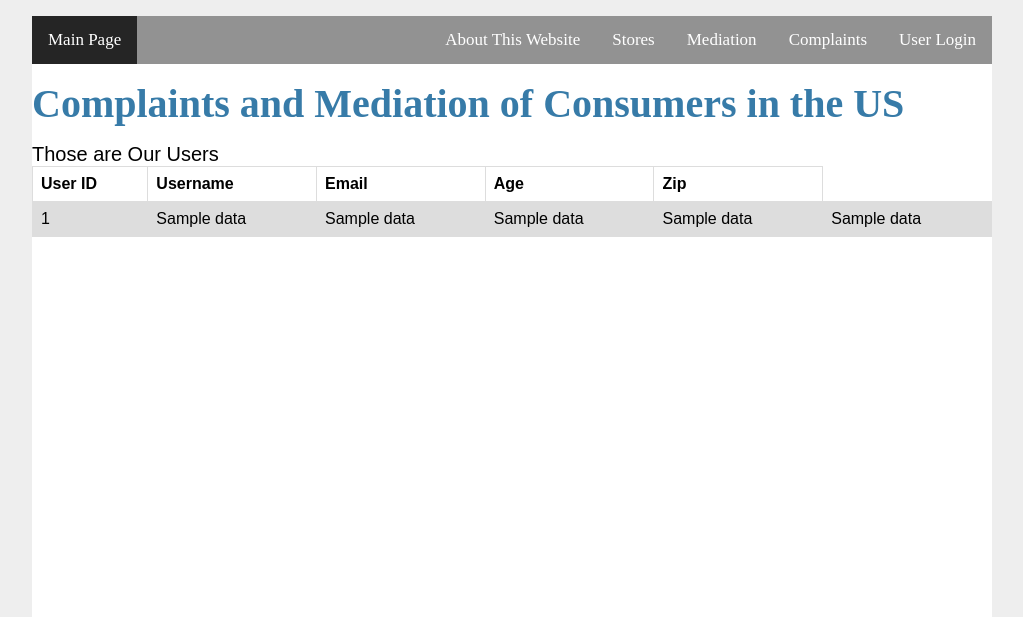
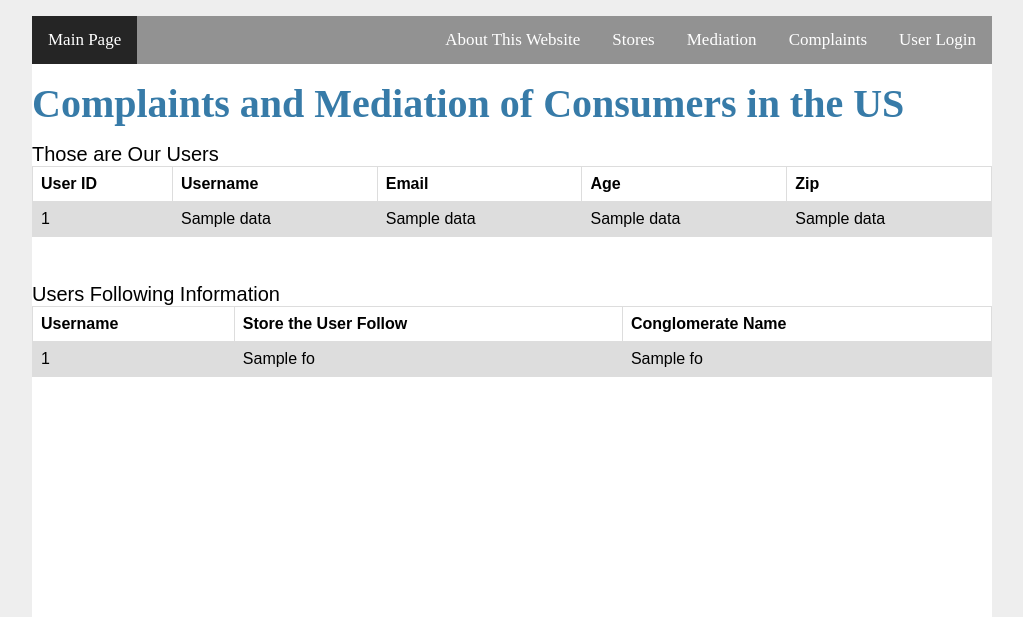
Before and after one commit to Lhy121125/COMS4111_Project1, a Flask app: template webserver/templates/mainpage.html in a window 1280 px wide. Shown: the top 617 px of the page, without its empty margins (128-1151 px from the left). Run offline with Flask 2, Linux system fonts and the light colour scheme; the template is opened without the code that fills it: most values are stand-ins (such as "Sample title", 1, 10 or a date in 2020); parts of the project's set-up code (start-up, migrations or seed data) failed here and were passed over.

Commit message:
Changing the Follow

```diff
--- a/webserver/server.py
+++ b/webserver/server.py
@@ -182,7 +182,12 @@ def mainpage():
     # for user in users:
     # names.append(user['user_name'])
   users.close()
-  context = dict(data = user)
+  follows = g.conn.execute("""SELECT DISTINCT U.user_name, F.store_id, C.name FROM Users as U, Follow as F, Own_stores as O, Conglomerates as C WHERE U.user_id = F.user_id AND F.store_id = O.store_id AND F.conglomerate_id = C.conglomerate_id""")
+  fo = []
+  for f in follows:
+    fo.append((f[0],f[1],f[2]))
+  follows.close()
+  context = dict(data = user,fo=fo)
 
   return render_template("mainpage.html",**context)
 
--- a/webserver/templates/mainpage.html
+++ b/webserver/templates/mainpage.html
@@ -38,7 +38,23 @@
         <td>{{c[2]}}</td>
         <td>{{c[3]}}</td>
         <td>{{c[4]}}</td>
-        <td>{{c[5]}}</td>
+      </tr>
+    {% endfor %}
+  </table>
+  <br><br>
+  <div>Users Following Information</div>
+
+  <table>
+    <tr>
+      <th>Username</th>
+      <th>Store the User Follow</th>
+      <th>Conglomerate Name</th>
+    </tr>
+    {% for f in fo %}
+      <tr>
+        <td>{{f[0]}}</td>
+        <td>{{f[1]}}</td>
+        <td>{{f[2]}}</td>
       </tr>
     {% endfor %}
   </table>
```
